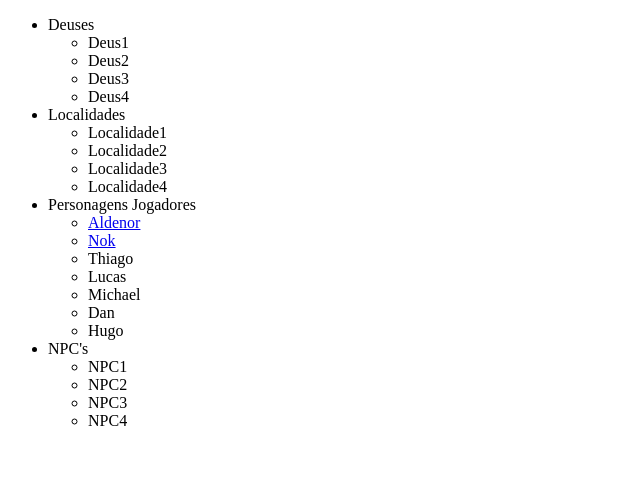
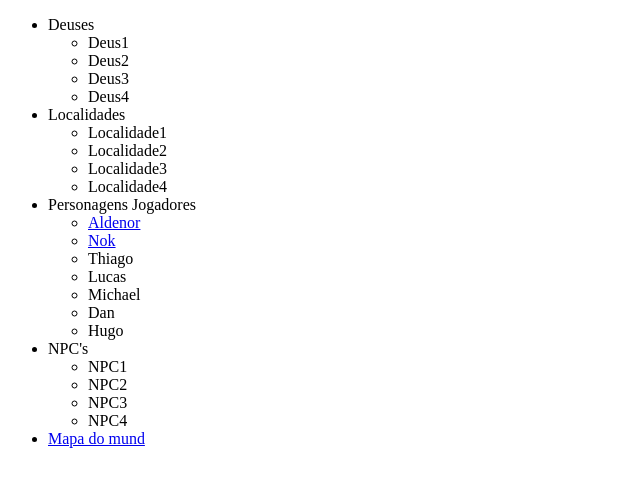
Before and after one commit to Ropazs/Liniria, a plain HTML site: page index.html in a window 1280 px wide. Shown: the whole page, without its empty margins (0-640 px from the left). Drawn offline with Linux system fonts and the light colour scheme.

Commit message:
Add files via upload

```diff
--- a/index.html
+++ b/index.html
@@ -41,6 +41,7 @@
                     <li>NPC4</li>
                 </ul>
             </li>
+            <li><a href="https://ropazs.github.io/IMAGENS/mapamundi.jfif">Mapa do mund</a></li>
         </ul>
     </body>
 </html>
```
